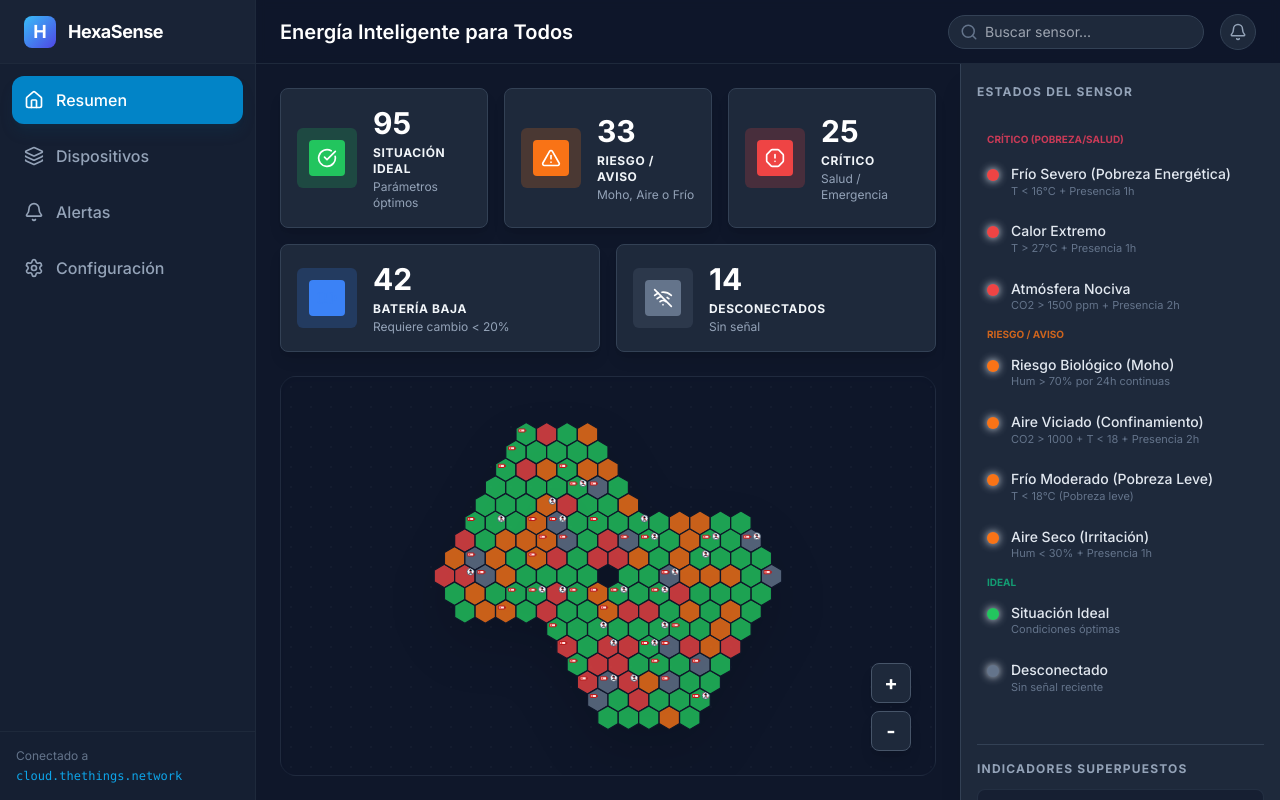
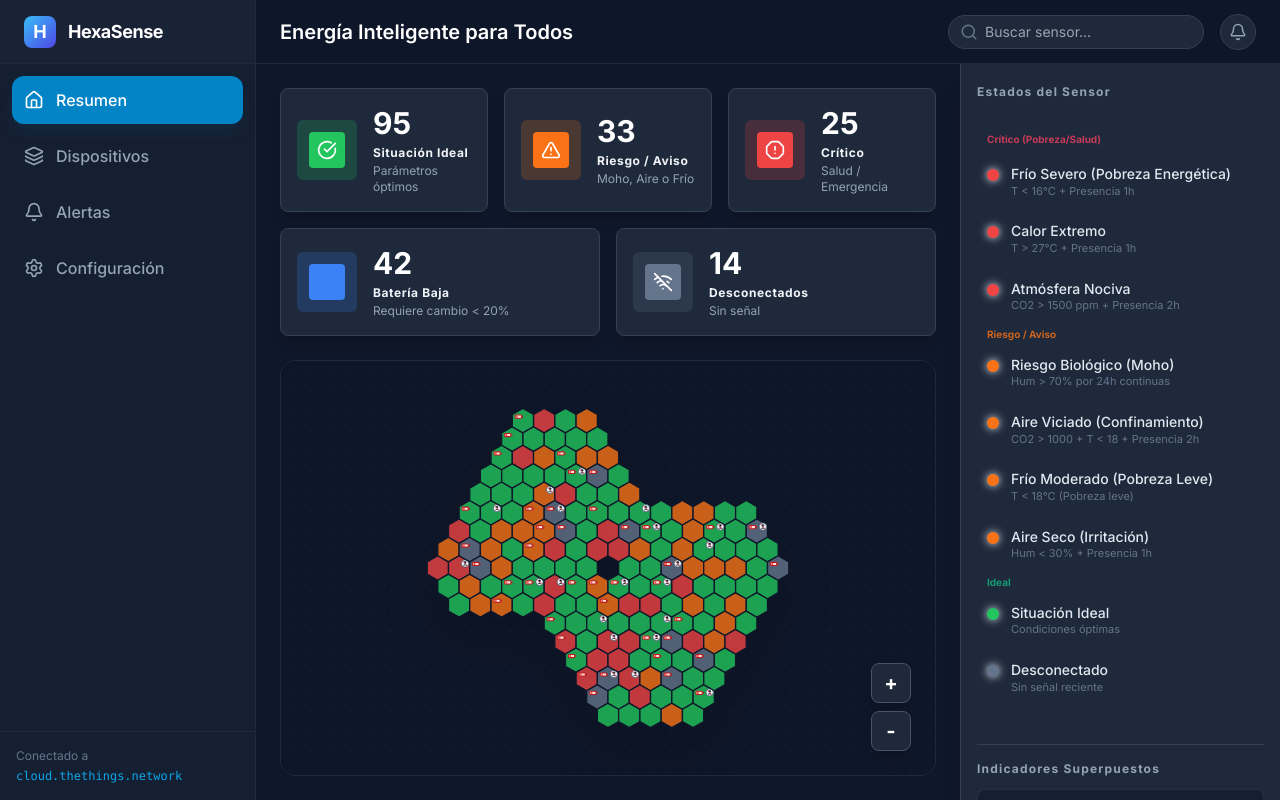
Before and after one commit to alvarojd/eitel, a React (Vite) app: page / in a window 1280 px wide. Built offline with nearby package versions, Linux system fonts and the light colour scheme.

Commit message:
Change UI text from uppercase to Title Case across all components

```diff
--- a/components/DeviceList.tsx
+++ b/components/DeviceList.tsx
@@ -51,43 +51,43 @@ const DeviceList: React.FC<DeviceListProps> = ({ sensors, onSensorSelect, active
                     onClick={() => setFilter('all')}
                     className={`px-4 py-1.5 rounded-full text-xs font-bold transition-all whitespace-nowrap ${filter === 'all' ? 'bg-sky-600 text-white' : 'bg-slate-800 text-slate-400 hover:bg-slate-700'}`}
                 >
-                    TODOS
+                    Todos
                 </button>
                 <button
                     onClick={() => setFilter('critico')}
                     className={`px-4 py-1.5 rounded-full text-xs font-bold transition-all whitespace-nowrap ${filter === 'critico' ? 'bg-rose-600 text-white' : 'bg-rose-500/10 text-rose-500 hover:bg-rose-500/20'}`}
                 >
-                    CRÍTICO
+                    Crítico
                 </button>
                 <button
                     onClick={() => setFilter('riesgo')}
                     className={`px-4 py-1.5 rounded-full text-xs font-bold transition-all whitespace-nowrap ${filter === 'riesgo' ? 'bg-orange-600 text-white' : 'bg-orange-500/10 text-orange-500 hover:bg-orange-500/20'}`}
                 >
-                    RIESGO / AVISO
+                    Riesgo / Aviso
                 </button>
                 <button
                     onClick={() => setFilter('ideal')}
                     className={`px-4 py-1.5 rounded-full text-xs font-bold transition-all whitespace-nowrap ${filter === 'ideal' ? 'bg-emerald-600 text-white' : 'bg-emerald-500/10 text-emerald-500 hover:bg-emerald-500/20'}`}
                 >
-                    SITUACIÓN IDEAL
+                    Situación Ideal
                 </button>
                 <button
                     onClick={() => setFilter('bateria_baja')}
                     className={`px-4 py-1.5 rounded-full text-xs font-bold transition-all whitespace-nowrap ${filter === 'bateria_baja' ? 'bg-blue-600 text-white' : 'bg-blue-500/10 text-blue-500 hover:bg-blue-500/20'}`}
                 >
-                    BATERÍA BAJA
+                    Batería Baja
                 </button>
                 <button
                     onClick={() => setFilter('ausencia')}
                     className={`px-4 py-1.5 rounded-full text-xs font-bold transition-all whitespace-nowrap ${filter === 'ausencia' ? 'bg-slate-600 text-white' : 'bg-slate-800 text-slate-400 hover:bg-slate-700'}`}
                 >
-                    AUSENCIA PROLONGADA
+                    Ausencia Prolongada
                 </button>
                 <button
                     onClick={() => setFilter('desconectado')}
                     className={`px-4 py-1.5 rounded-full text-xs font-bold transition-all whitespace-nowrap ${filter === 'desconectado' ? 'bg-slate-600 text-white' : 'bg-slate-500/10 text-slate-500 hover:bg-slate-500/20'}`}
                 >
-                    DESCONECTADO
+                    Desconectado
                 </button>
             </div>
 
--- a/components/LegendPanel.tsx
+++ b/components/LegendPanel.tsx
@@ -18,11 +18,11 @@ const LegendItem = ({ color, label, desc }: { color: string, label: string, desc
 const LegendPanel = () => {
     return (
         <div className="h-full flex flex-col p-4 bg-slate-800 overflow-y-auto custom-scrollbar">
-            <h3 className="text-xs font-bold text-slate-400 uppercase tracking-widest mb-4 mt-1">Estados del Sensor</h3>
+            <h3 className="text-xs font-bold text-slate-400 tracking-widest mb-4 mt-1">Estados del Sensor</h3>
 
             <div className="mb-6 space-y-1">
                 {/* Red Group */}
-                <h4 className="text-[10px] font-bold text-rose-500/80 px-2.5 mb-2 mt-4 uppercase">Crítico (Pobreza/Salud)</h4>
+                <h4 className="text-[10px] font-bold text-rose-500/80 px-2.5 mb-2 mt-4">Crítico (Pobreza/Salud)</h4>
                 <LegendItem
                     color={STATUS_COLORS[SensorStatus.FRIO_SEVERO]}
                     label={STATUS_LABELS[SensorStatus.FRIO_SEVERO]}
@@ -40,7 +40,7 @@ const LegendPanel = () => {
                 />
 
                 {/* Orange Group */}
-                <h4 className="text-[10px] font-bold text-orange-500/80 px-2.5 mb-2 mt-4 uppercase">Riesgo / Aviso</h4>
+                <h4 className="text-[10px] font-bold text-orange-500/80 px-2.5 mb-2 mt-4">Riesgo / Aviso</h4>
                 <LegendItem
                     color={STATUS_COLORS[SensorStatus.RIESGO_MOHO]}
                     label={STATUS_LABELS[SensorStatus.RIESGO_MOHO]}
@@ -63,7 +63,7 @@ const LegendPanel = () => {
                 />
 
                 {/* Green Group */}
-                <h4 className="text-[10px] font-bold text-emerald-500/80 px-2.5 mb-2 mt-4 uppercase">Ideal</h4>
+                <h4 className="text-[10px] font-bold text-emerald-500/80 px-2.5 mb-2 mt-4">Ideal</h4>
                 <LegendItem
                     color={STATUS_COLORS[SensorStatus.IDEAL]}
                     label={STATUS_LABELS[SensorStatus.IDEAL]}
@@ -79,7 +79,7 @@ const LegendPanel = () => {
             </div>
 
             <div className="border-t border-slate-700 my-4 pt-4">
-                <h3 className="text-xs font-bold text-slate-400 uppercase tracking-widest mb-3">Indicadores Superpuestos</h3>
+                <h3 className="text-xs font-bold text-slate-400 tracking-widest mb-3">Indicadores Superpuestos</h3>
                 <div className="space-y-3">
                     <div className="flex items-center p-2.5 rounded-lg bg-slate-900/50 border border-slate-700/50">
                         <div className="bg-red-100 p-1 rounded">
@@ -107,7 +107,7 @@ const LegendPanel = () => {
             </div>
 
             <div className="border-t border-slate-700 my-2 pt-4">
-                <h3 className="text-xs font-bold text-slate-400 uppercase tracking-widest mb-3">Estadísticas Rápidas</h3>
+                <h3 className="text-xs font-bold text-slate-400 tracking-widest mb-3">Estadísticas Rápidas</h3>
                 <div className="text-xs text-slate-400 space-y-2">
                     <p>Total Nodos: <span className="text-white font-mono float-right">156</span></p>
                     <p>Uptime: <span className="text-green-400 font-mono float-right">99.8%</span></p>
--- a/components/SensorDetail.tsx
+++ b/components/SensorDetail.tsx
@@ -73,7 +73,7 @@ const SensorDetail: React.FC<SensorDetailProps> = ({ sensor, isSimulated, onClos
       <div className="p-6 flex-1 overflow-y-auto custom-scrollbar">
         {/* Status Badge */}
         <div className="mb-4">
-          <span className={`inline-flex items-center px-3 py-1 rounded-full text-xs font-bold uppercase tracking-wide bg-slate-900 border ${STATUS_TEXT_COLORS[sensor.status]} border-opacity-30`}>
+          <span className={`inline-flex items-center px-3 py-1 rounded-full text-xs font-bold tracking-wide bg-slate-900 border ${STATUS_TEXT_COLORS[sensor.status]} border-opacity-30`}>
             <span className={`w-2 h-2 rounded-full mr-2 ${STATUS_BG_COLORS[sensor.status]}`}></span>
             {STATUS_LABELS[sensor.status]}
           </span>
@@ -87,7 +87,7 @@ const SensorDetail: React.FC<SensorDetailProps> = ({ sensor, isSimulated, onClos
           <div className="bg-slate-900/50 p-4 rounded-xl border border-slate-700/50">
             <div className="flex items-center gap-2 text-slate-400 mb-2">
               <Thermometer size={16} />
-              <span className="text-xs uppercase">Temp</span>
+              <span className="text-xs">Temp</span>
             </div>
             <div className="text-2xl font-mono text-white">{sensor.temperature}°C</div>
           </div>
@@ -95,7 +95,7 @@ const SensorDetail: React.FC<SensorDetailProps> = ({ sensor, isSimulated, onClos
           <div className="bg-slate-900/50 p-4 rounded-xl border border-slate-700/50">
             <div className="flex items-center gap-2 text-slate-400 mb-2">
               <Droplets size={16} />
-              <span className="text-xs uppercase">Humedad</span>
+              <span className="text-xs">Humedad</span>
             </div>
             <div className="text-2xl font-mono text-white">{sensor.humidity}%</div>
           </div>
@@ -103,7 +103,7 @@ const SensorDetail: React.FC<SensorDetailProps> = ({ sensor, isSimulated, onClos
           <div className="bg-slate-900/50 p-4 rounded-xl border border-slate-700/50">
             <div className="flex items-center gap-2 text-slate-400 mb-2">
               <Wind size={16} />
-              <span className="text-xs uppercase">CO2</span>
+              <span className="text-xs">CO2</span>
             </div>
             <div className="text-2xl font-mono text-white">{sensor.co2} ppm</div>
           </div>
@@ -111,7 +111,7 @@ const SensorDetail: React.FC<SensorDetailProps> = ({ sensor, isSimulated, onClos
           <div className="bg-slate-900/50 p-4 rounded-xl border border-slate-700/50">
             <div className="flex items-center gap-2 text-slate-400 mb-2">
               <UserCheck size={16} />
-              <span className="text-xs uppercase">Presencia</span>
+              <span className="text-xs">Presencia</span>
             </div>
             <div className="text-2xl font-mono text-white">{sensor.presence ? 'Si' : 'No'}</div>
           </div>
@@ -119,7 +119,7 @@ const SensorDetail: React.FC<SensorDetailProps> = ({ sensor, isSimulated, onClos
 
         {/* Chart Area */}
         <div className="mb-6">
-          <h3 className="text-sm font-semibold text-slate-300 mb-4 uppercase tracking-wider">Temperatura (24h)</h3>
+          <h3 className="text-sm font-semibold text-slate-300 mb-4 tracking-wider">Temperatura (24h)</h3>
           <div className="h-48 w-full bg-slate-900/30 rounded-xl border border-slate-700/30 flex items-center justify-center overflow-hidden">
             {loadingHistory ? (
               <div className="flex items-center gap-2 text-slate-500">
@@ -189,7 +189,7 @@ const SensorDetail: React.FC<SensorDetailProps> = ({ sensor, isSimulated, onClos
                   href={`https://www.google.com/maps?q=${sensor.latitude},${sensor.longitude}`}
                   target="_blank"
                   rel="noopener noreferrer"
-                  className="flex items-center justify-center gap-2 w-full py-1.5 bg-sky-500/10 hover:bg-sky-500/20 text-sky-400 rounded border border-sky-500/20 transition-colors text-[10px] uppercase font-bold tracking-wider"
+                  className="flex items-center justify-center gap-2 w-full py-1.5 bg-sky-500/10 hover:bg-sky-500/20 text-sky-400 rounded border border-sky-500/20 transition-colors text-[10px] font-bold tracking-wider"
                 >
                   <ExternalLink size={12} />
                   Ver en Google Maps
--- a/components/StatsPanel.tsx
+++ b/components/StatsPanel.tsx
@@ -23,7 +23,7 @@ const StatCard: React.FC<{
     </div>
     <div>
       <div className="text-xl lg:text-3xl font-bold text-white leading-none">{count}</div>
-      <div className="text-[10px] lg:text-xs font-bold text-slate-100 uppercase tracking-wider mt-1">{label}</div>
+      <div className="text-[10px] lg:text-xs font-bold text-slate-100 tracking-wider mt-1">{label}</div>
       <div className="text-[10px] lg:text-xs text-slate-400 mt-0.5 hidden sm:block">{subtext}</div>
     </div>
   </div>
--- a/constants.ts
+++ b/constants.ts
@@ -59,5 +59,5 @@ export const STATUS_LABELS = {
   [SensorStatus.AIRE_SECO]: 'Aire Seco (Irritación)',
   [SensorStatus.IDEAL]: 'Situación Ideal',
   [SensorStatus.DESCONECTADO]: 'Desconectado',
-  [SensorStatus.AZUL]: 'Otro Estado',
+  [SensorStatus.AZUL]: 'Otros Estados',
 };
```
